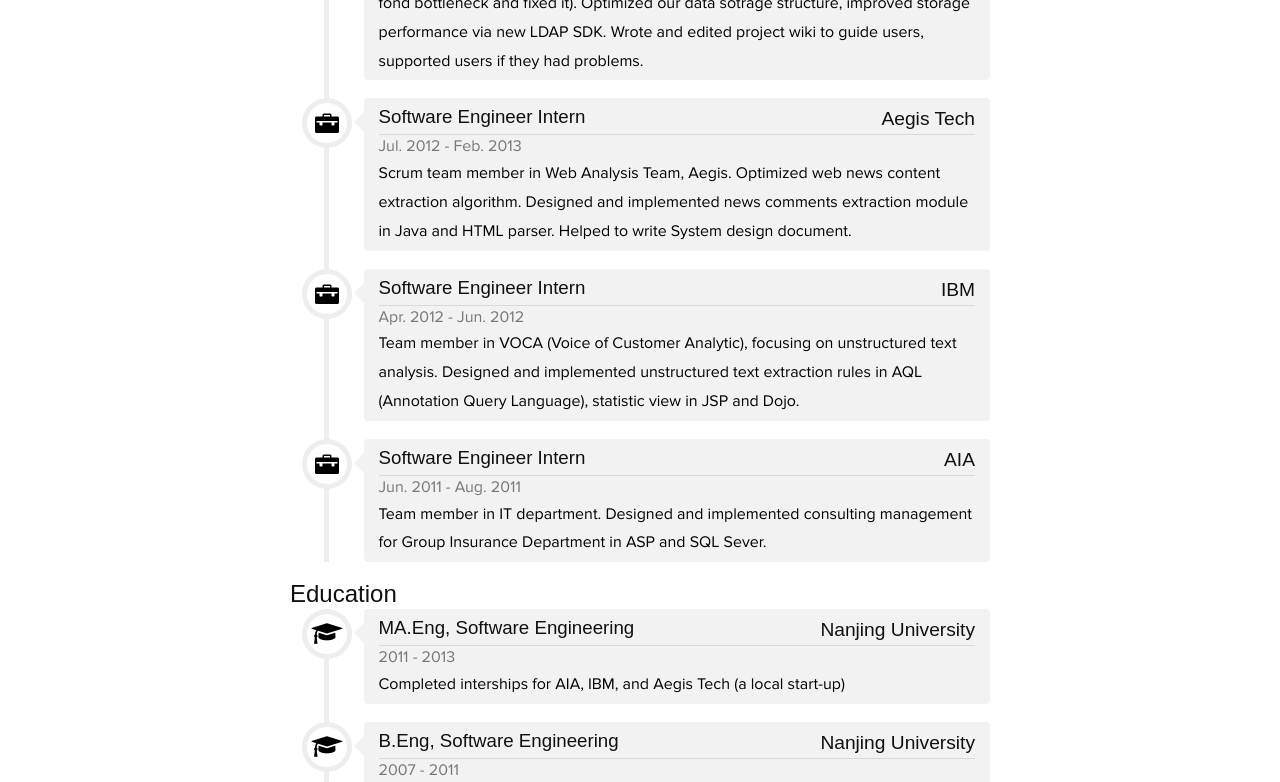
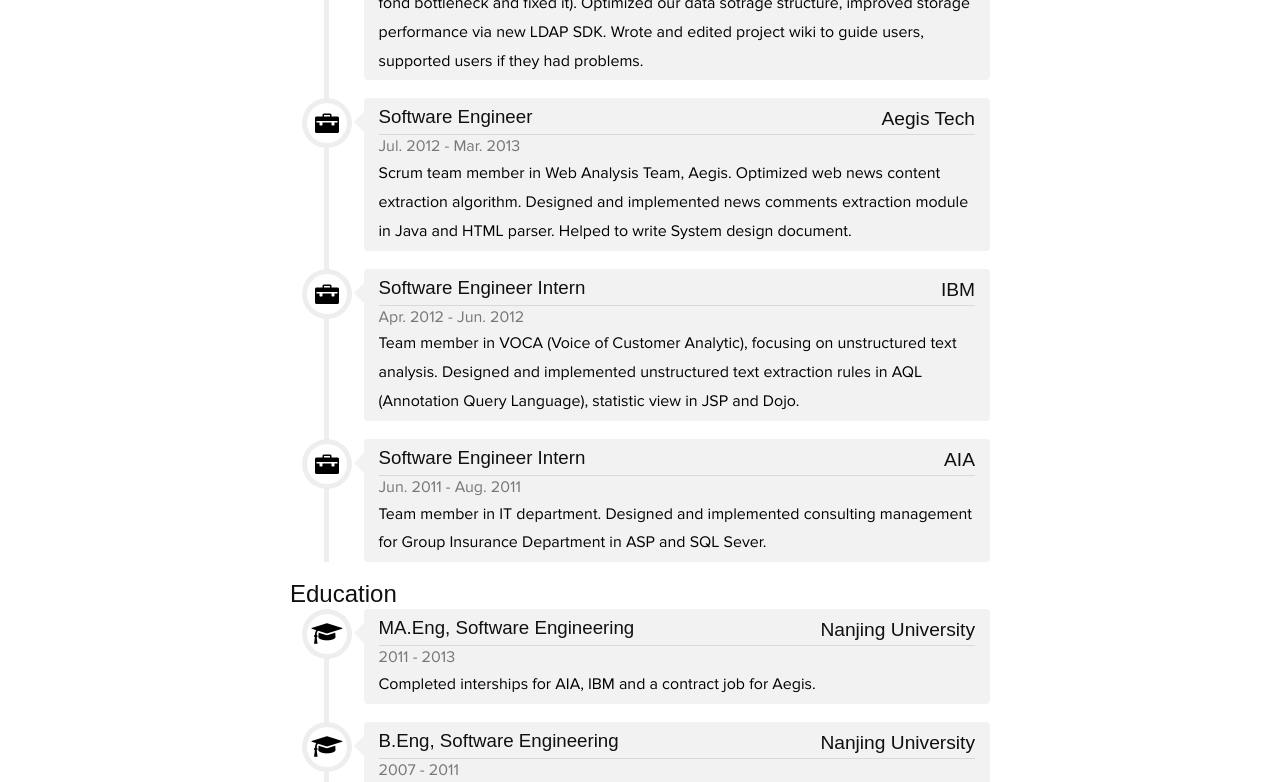
Before and after one commit to cynosure7/cynosure7.github.io, a Jekyll site: the page built from resume/index.html, in a window 1280 px wide. Shown: the part 493-1275 px from the top of the page. Built offline with Jekyll 4.4.1, drawn with Linux system fonts in a browser that asks for light colours; some web fonts are replaced; Markdown is read by kramdown in place of the engine named in the settings.

Commit message:
update resume
update resume to latest version.

```diff
--- a/_data/projects.yml
+++ b/_data/projects.yml
@@ -18,10 +18,10 @@
     - Spring, Jersey
     - LDAP, Tomcat
 
-- name: Internet Public Opinion Detection System
+- name: Customer Satisfaction Monitoring System
   image:
   url:
-  role: Software Engineer Intern, Scrum Team Member
+  role: Software Engineer, Scrum Team Member
   description: The system detects the Internet information contains the keywords provided by the users. It can detect emergencies and provide early warning service in real-time. My work involves content extraction, meta-search data crawling and comment extraction of the popular portal website.
   technologies:
     - Java
@@ -32,7 +32,7 @@
   image: IBMVOCA.png
   url:
   role: Software Engineer Intern
-  description: IBM VOCA is designed to enable businesses to better identify and manage factors critical to ustomer satisfaction by pinpointing the root causes of negative service experiences. I wrote AQL statements to extract latent facets and associated sentiments in unstructured text and used Java to develop statistical view.
+  description: IBM VOCA is designed to enable businesses to better identify and manage factors critical to customer satisfaction by pinpointing the root causes of negative service experiences. I wrote AQL statements to extract latent facets and associated sentiments in unstructured text and used Java to develop statistical view.
   technologies:
     - Java AQL
     - Spring SystemT Dojo
--- a/resume/index.html
+++ b/resume/index.html
@@ -6,7 +6,7 @@
 ---
 
 <section>
-			<div class="resume"><h2>Career<span><a href="/resume/YunxiangCao.pdf" target="_blank" >PDF Version</a></span></h2></div>
+			<div class="resume"><h2>Career<span><a href="/resume/OwenCao.pdf" target="_blank" >PDF Version</a></span></h2></div>
 			<ul class="ro-timeline">
 				<li>
 					<div class="ro-icon icon-briefcase"></div>
@@ -27,8 +27,8 @@
 				<li>
 					<div class="ro-icon icon-briefcase"></div>
 					<div class="ro-label">
-						<h3>Software Engineer Intern<span>Aegis Tech</span></h3>
-						<h4>Jul. 2012 - Feb. 2013</h4>
+						<h3>Software Engineer<span>Aegis Tech</span></h3>
+						<h4>Jul. 2012 - Mar. 2013</h4>
 						<p>Scrum team member in Web Analysis Team, Aegis. Optimized web news content extraction algorithm. Designed and implemented news comments extraction module in Java and HTML parser. Helped to write System design document.</p>
 					</div>
 				</li>
@@ -57,7 +57,7 @@
 					<div class="ro-label">
 						<h3>MA.Eng, Software Engineering<span>Nanjing University</span></h3>
 						<h4>2011 - 2013</h4>
-						<p>Completed interships for AIA, IBM, and Aegis Tech (a local start-up)</p>
+						<p>Completed interships for AIA, IBM and a contract job for Aegis.</p>
 					</div>
 				</li>
 				<li>
```
Also changed, not shown: 2 other files.
